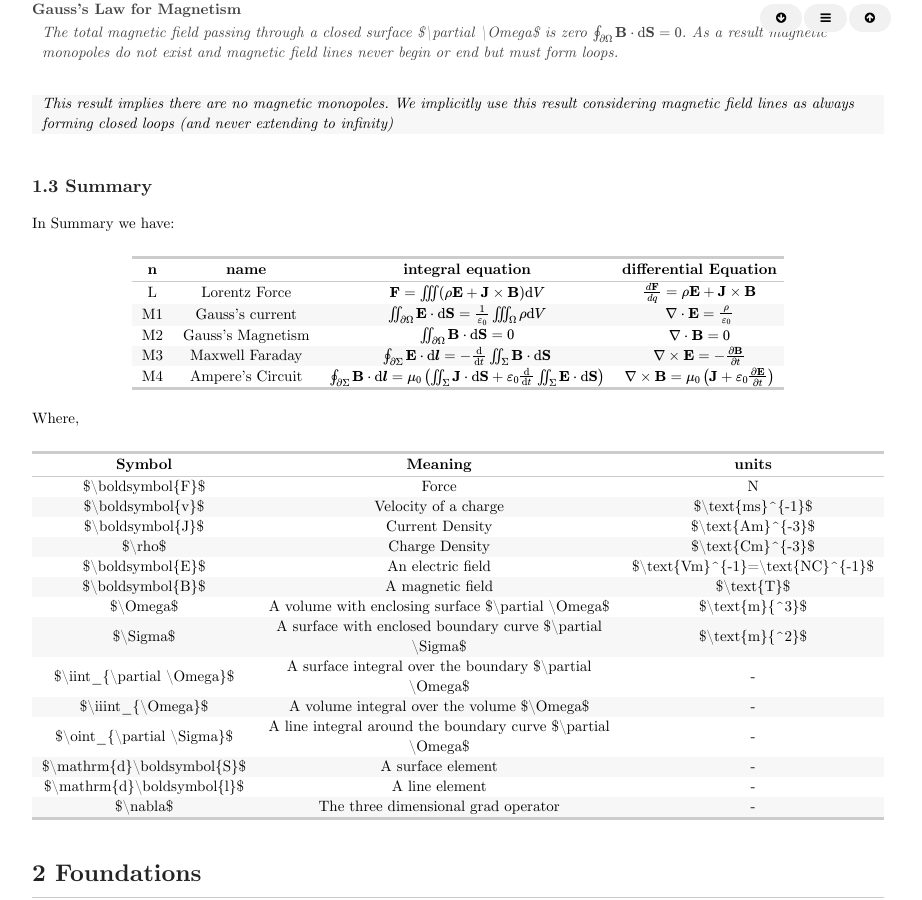
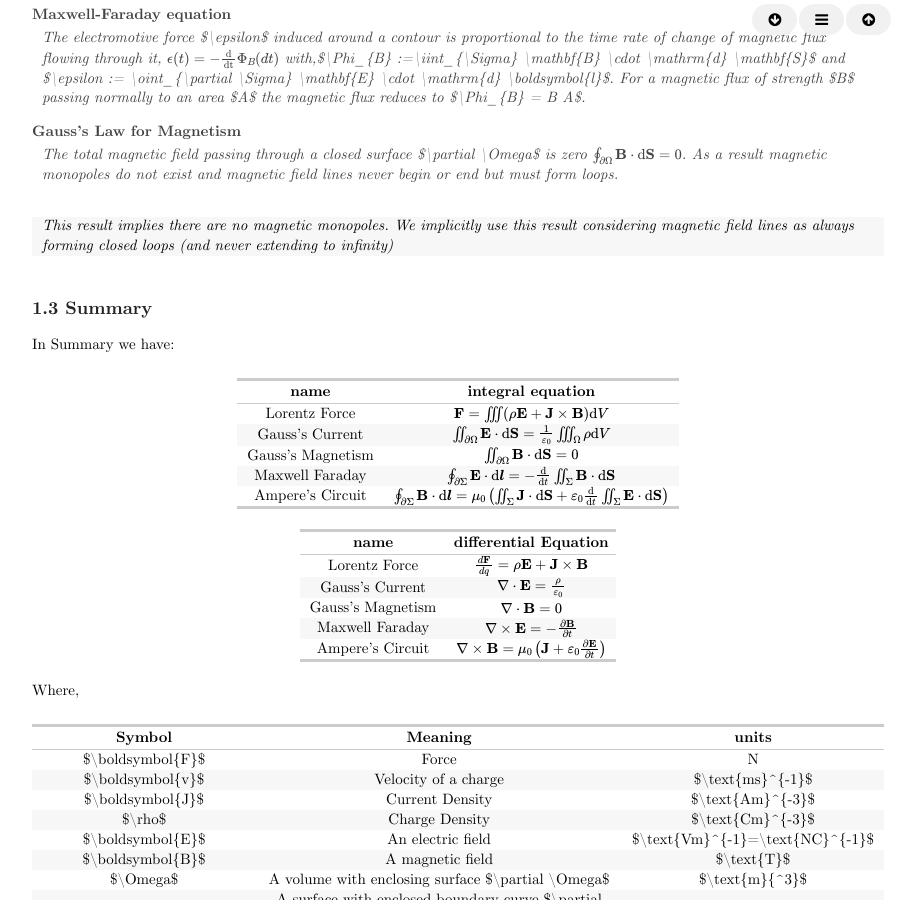
Before and after one commit to robw4/robw4.github.io, a Jekyll site: the page built from _posts/2021-03-18-electrical-cheat-sheet.md, in a window 1280 px wide and 900 px high, scrolled down 2082 px. Shown: the whole window, without its empty margins (182-1104 px from the left). Built offline with Jekyll 4.4.1, drawn with Linux system fonts in a browser that asks for light colours; formulas are drawn with MathJax 3; comment, search, counter and statistics services are not loaded; some of the changed text lies outside the part shown.

Commit message:
Bug fix for pdf rendering 2

```diff
--- a/_layouts/page.html
+++ b/_layouts/page.html
@@ -8,15 +8,15 @@ layout: default
     <div class="w3-container w3-padding-small w3-bar sticky" id="ToContent">
         <!-- contents page-->
 
-        <button onclick="goToPreviousAnchor()" class="w3-button w3-small w3-padding w3-left-align header w3-hover-amber w3-light-gray w3-round-xxlarge w3-right" style="outline:none; margin: 1px 1px">
+        <button onclick="goToPreviousAnchor()" class="w3-button w3-padding w3-left-align header w3-hover-amber w3-light-gray w3-round-xxlarge w3-right" style="outline:none; margin: 1px 1px">
             <i class="fa fa-arrow-circle-up" aria-hidden="true"></i><small class="header"></small>
         </button>
         <a href="#__title">
-            <button onclick="toContent()" class="w3-button w3-small w3-left-align header w3-hover-amber w3-light-gray w3-round-xxlarge w3-right" style="outline:none; margin: 1px 1px">
+            <button onclick="toContent()" class="w3-button w3-left-align header w3-hover-amber w3-light-gray w3-round-xxlarge w3-right" style="outline:none; margin: 1px 1px">
                 <i class="fa fa-bars" aria-hidden="true"></i><small class="header"></small>
             </button>
         </a>
-        <button onclick="goToNextAnchor()" class="w3-button w3-small w3-padding w3-left-align header w3-hover-amber w3-light-gray w3-round-xxlarge w3-right" style="outline:none; margin: 1px 1px">
+        <button onclick="goToNextAnchor()" class="w3-button w3-padding w3-left-align header w3-hover-amber w3-light-gray w3-round-xxlarge w3-right" style="outline:none; margin: 1px 1px">
             <i class="fa fa-arrow-circle-down" aria-hidden="true"></i><small class="header"></small>
         </button>
     </div>
--- a/_layouts/post.html
+++ b/_layouts/post.html
@@ -2,12 +2,18 @@
 layout: page
 ---
 
-
-
+{% if page.tags %}
+    <p></p>
+    <div class="w3-container">
+        <div class="w3-bar">
+            <div class="w3-bar-item"><b>Tags...</b></div>
+            {% for tag in page.tags %}
+                <div class="w3-bar-item w3-round-xxlarge w3-light-gray">{{ tag }}</div>
+            {% endfor %}
+        </div>
+    </div>
+    <p></p>
+{% endif %}
 
 
 {{content}}
-
-{% if page.tags %}
-    <small class="header">tags: <em>{{ page.tags | join: "</em> - <em>" }}</em></small>
-{% endif %}
--- a/_posts/2021-03-18-electrical-cheat-sheet.md
+++ b/_posts/2021-03-18-electrical-cheat-sheet.md
@@ -49,13 +54,21 @@ Gauss's Law for Magnetism
 ### Summary
 In Summary we have:
 
- n  | name             | integral equation | differential Equation
------|-----------------|-------------------|-----------------------
-L    | Lorentz Force | $$\mathbf{F}=\iiint(\rho \mathbf{E}+\mathbf{J} \times \mathbf{B}) \mathrm{d} V$$ | $$\frac{d\mathbf{F}}{dq}= \rho \mathbf{E} +  \mathbf{J} \times \mathbf{B}$$
-M1   | Gauss's current | $$\iint_{\partial \Omega} \mathbf{E} \cdot \mathrm{d} \mathbf{S}=\frac{1}{\varepsilon_{0}} \iiint_{\Omega} \rho \mathrm{d} V$$| $$\nabla \cdot \mathbf{E}=\frac{\rho}{\varepsilon_{0}}$$
-M2   | Gauss's Magnetism | $$\iint_{\partial \Omega} \mathbf{B} \cdot \mathrm{d} \mathbf{S}=0$$ | $$\nabla \cdot \mathbf{B}=0$$
-M3   | Maxwell Faraday | $$\oint_{\partial \Sigma} \mathbf{E} \cdot \mathrm{d} \boldsymbol{l}=-\frac{\mathrm{d}}{\mathrm{d} t} \iint_{\Sigma} \mathbf{B} \cdot \mathrm{d} \mathbf{S}$$ | $$\nabla \times \mathbf{E}=-\frac{\partial \mathbf{B}}{\partial t}$$
-M4   | Ampere's Circuit | $$\oint_{\partial \Sigma} \mathbf{B} \cdot \mathrm{d} \boldsymbol{l}=\mu_{0}\left(\iint_{\Sigma} \mathbf{J} \cdot \mathrm{d} \mathbf{S}+\varepsilon_{0} \frac{\mathrm{d}}{\mathrm{d} t} \iint_{\Sigma} \mathbf{E} \cdot \mathrm{d} \mathbf{S}\right)$$ | $$\nabla \times \mathbf{B}=\mu_{0}\left(\mathbf{J}+\varepsilon_{0} \frac{\partial \mathbf{E}}{\partial t}\right)$$
+ name             | integral equation
+-----------------|-------------------
+Lorentz Force | $$\mathbf{F}=\iiint(\rho \mathbf{E}+\mathbf{J} \times \mathbf{B}) \mathrm{d} V$$
+Gauss's Current | $$\iint_{\partial \Omega} \mathbf{E} \cdot \mathrm{d} \mathbf{S}=\frac{1}{\varepsilon_{0}} \iiint_{\Omega} \rho \mathrm{d} V$$
+Gauss's Magnetism | $$\iint_{\partial \Omega} \mathbf{B} \cdot \mathrm{d} \mathbf{S}=0$$
+Maxwell Faraday | $$\oint_{\partial \Sigma} \mathbf{E} \cdot \mathrm{d} \boldsymbol{l}=-\frac{\mathrm{d}}{\mathrm{d} t} \iint_{\Sigma} \mathbf{B} \cdot \mathrm{d} \mathbf{S}$$
+Ampere's Circuit | $$\oint_{\partial \Sigma} \mathbf{B} \cdot \mathrm{d} \boldsymbol{l}=\mu_{0}\left(\iint_{\Sigma} \mathbf{J} \cdot \mathrm{d} \mathbf{S}+\varepsilon_{0} \frac{\mathrm{d}}{\mathrm{d} t} \iint_{\Sigma} \mathbf{E} \cdot \mathrm{d} \mathbf{S}\right)$$
+
+name            | differential Equation
+----------------|-----------------------
+Lorentz Force | $$\frac{d\mathbf{F}}{dq}= \rho \mathbf{E} +  \mathbf{J} \times \mathbf{B}$$
+Gauss's Current | $$\nabla \cdot \mathbf{E}=\frac{\rho}{\varepsilon_{0}}$$
+Gauss's Magnetism | $$\nabla \cdot \mathbf{B}=0$$
+Maxwell Faraday | $$\nabla \times \mathbf{E}=-\frac{\partial \mathbf{B}}{\partial t}$$
+Ampere's Circuit |  $$\nabla \times \mathbf{B}=\mu_{0}\left(\mathbf{J}+\varepsilon_{0} \frac{\partial \mathbf{E}}{\partial t}\right)$$
 
 Where,
 
```
Also changed, not shown: other parts of _posts/2021-03-18-electrical-cheat-sheet.md (+6 -1 lines), _posts/2021-03-18-linear-regression.md (+10 -0 lines).
